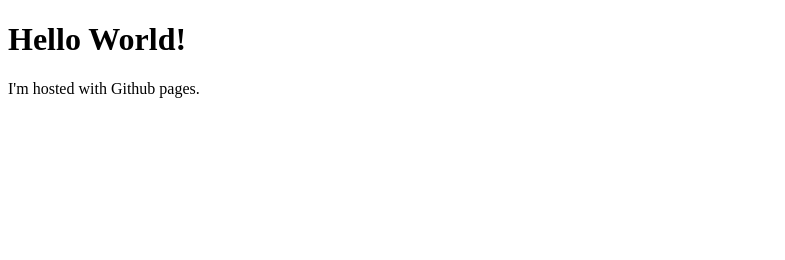
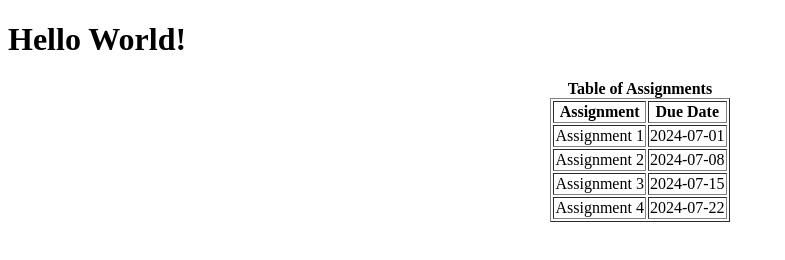
Before and after one commit to riajha-usc/riajha_usc.github.io, a plain HTML site: page index.html in a window 1280 px wide. Shown: the whole page, without its empty margins (0-785 px from the left). Drawn offline with Linux system fonts and the light colour scheme.

Commit message:
Creating table for assignments

```diff
--- a/index.html
+++ b/index.html
@@ -2,6 +2,30 @@
 <html>
     <body>
         <h1>Hello World!</h1>
-        <p>I'm hosted with Github pages.</p>
+        <p>
+            <table border="1" style="margin-left:auto; margin-right:auto; text-align:center;">
+            <caption style="font-weight:bold; text-align:center;">Table of Assignments</caption>
+            <tr>
+                <th>Assignment</th>
+                <th>Due Date</th>
+            </tr>
+            <tr>
+                <td>Assignment 1</td>
+                <td>2024-07-01</td>
+            </tr>
+            <tr>
+                <td>Assignment 2</td>
+                <td>2024-07-08</td>
+            </tr>
+            <tr>
+                <td>Assignment 3</td>
+                <td>2024-07-15</td>
+            </tr>
+            <tr>
+                <td>Assignment 4</td>
+                <td>2024-07-22</td>
+            </tr>
+            </table>
+        </p>
     </body>
 </html>
```
